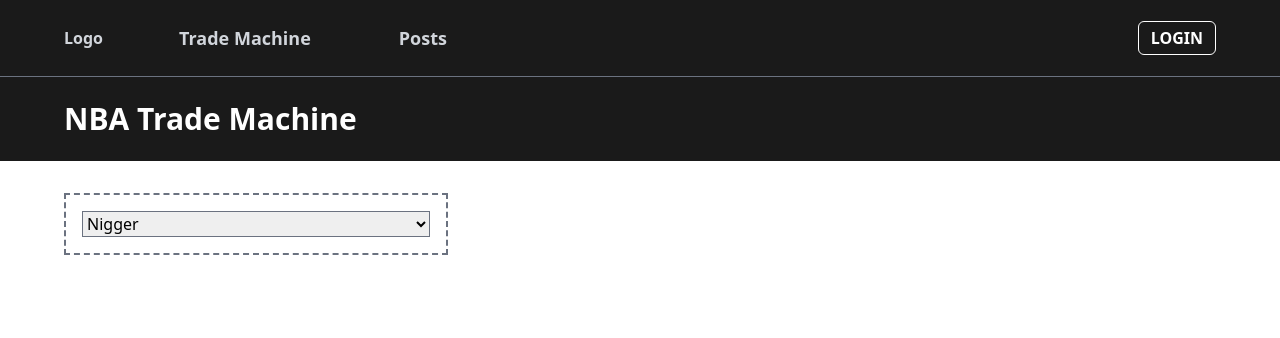
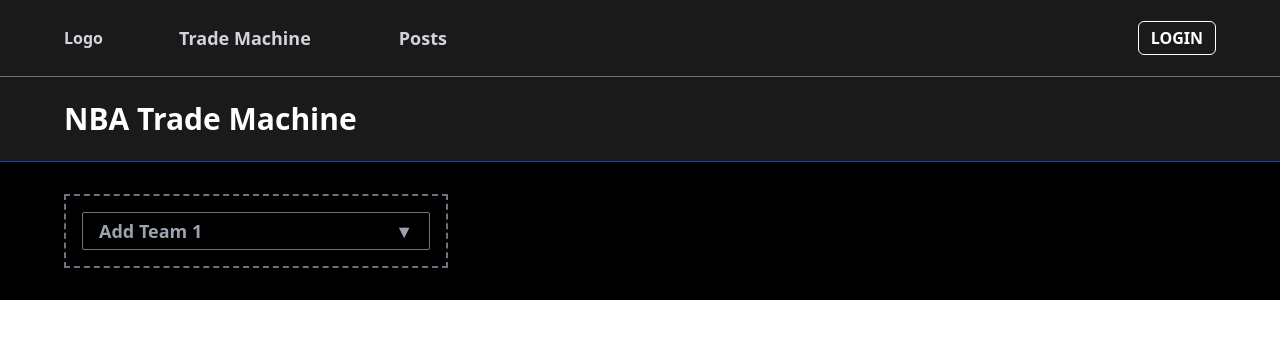
Before and after one commit to Divo123-tech/NBATradeMachine, a React (Vite) app in the folder client/: page / in a window 1280 px wide. Shown: the top 338 px of the page. Built offline with nearby package versions, Linux system fonts and the light colour scheme.

Commit message:
created custom team select

```diff
--- /dev/null
+++ b/client/src/components/TradeMachine/TeamSelect.tsx
@@ -0,0 +1,68 @@
+import { useState } from "react";
+import { Team } from "../../data/teams";
+
+type Props = {
+  options: Team[];
+  className: string;
+};
+
+const TeamSelect = ({ options, className }: Props) => {
+  const [selected, setSelected] = useState<Team | null>(null);
+  const [isOpen, setIsOpen] = useState(false);
+
+  return (
+    <div className={`relative  ${className}`}>
+      {/* Selected Item */}
+      <div
+        className="flex items-center justify-between bg-black px-2 cursor-pointer"
+        onClick={() => setIsOpen(!isOpen)}
+      >
+        {selected ? (
+          <>
+            <div className="flex items-center gap-2 text-white">
+              <img
+                src={selected.logo}
+                alt={selected.abbreviation}
+                className="w-8 h-8"
+              />
+              <span>{selected.name}</span>
+              <p className="text-sm">#{selected.id}</p>
+            </div>
+          </>
+        ) : (
+          <>
+            <p>Add Team 1</p>
+          </>
+        )}
+        <span>▼</span>
+      </div>
+
+      {/* Dropdown Menu */}
+      {isOpen && (
+        <ul className="absolute left-0 right-0 mt-1 bg-navbar border border-gray-300 shadow-lg max-h-96 overflow-y-auto">
+          {options.map((option: Team) => (
+            <li
+              key={option.id}
+              className="flex items-center gap-2 px-4 py-2 hover:bg-gray-600 hover:bg-opacity-80 cursor-pointer text-white font-medium text-md"
+              onClick={() => {
+                setSelected(option);
+                setIsOpen(false);
+              }}
+            >
+              {option.id}.
+              <img
+                src={option.logo}
+                alt={option.abbreviation}
+                className="w-6 h-6"
+              />
+              <p className="text-xs font-bold">{option.abbreviation}</p>
+              {option.name}
+            </li>
+          ))}
+        </ul>
+      )}
+    </div>
+  );
+};
+
+export default TeamSelect;
--- a/client/src/components/TradeMachine/TradeMachine.tsx
+++ b/client/src/components/TradeMachine/TradeMachine.tsx
@@ -1,16 +1,19 @@
+import { teams } from "../../data/teams";
+import TeamSelect from "./TeamSelect";
 const TradeMachine = () => {
   return (
     <div>
-      <div id="header" className="bg-navbar">
+      <div id="header" className="bg-navbar border-b border-blue-800">
         <h1 className="text-white font-semibold text-3xl py-6 px-16">
           NBA Trade Machine
         </h1>
       </div>
-      <div className="px-16 py-8">
+      <div className="px-16 py-8 bg-black">
         <div className="w-1/3 border-dashed border-2 border-gray-500 px-4 py-4">
-          <select className="w-full border border-gray-500">
-            <option>Nigger</option>
-          </select>
+          <TeamSelect
+            options={teams}
+            className="w-full border border-gray-500 px-2 py-1 text-gray-400 font-semibold bg-black rounded-sm text-lg"
+          />
         </div>
       </div>
     </div>
```
